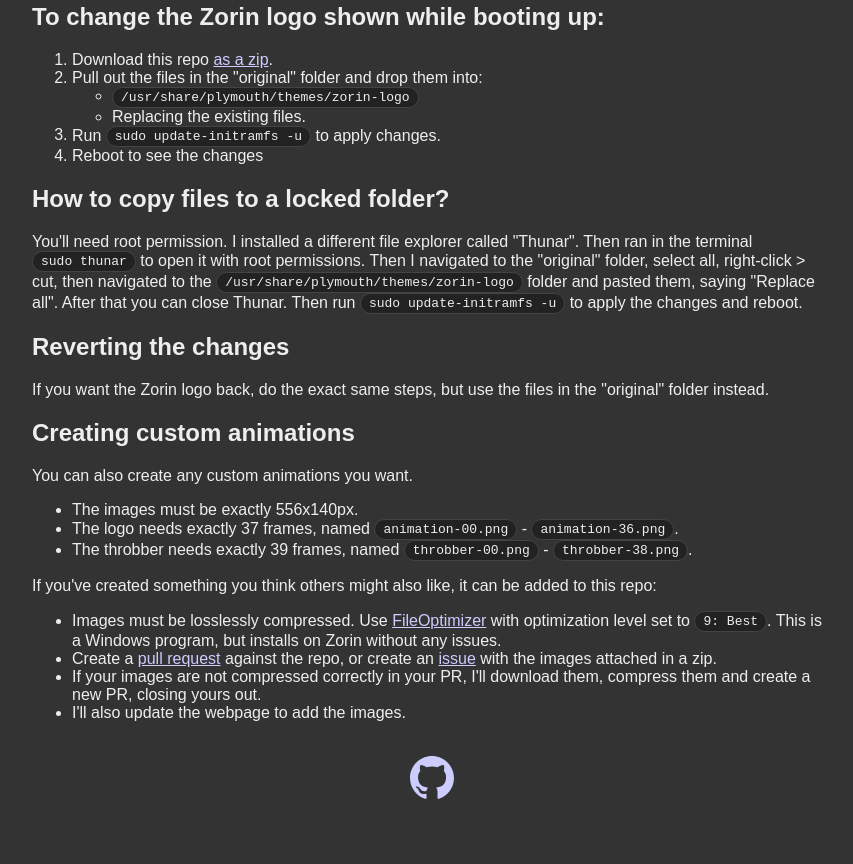
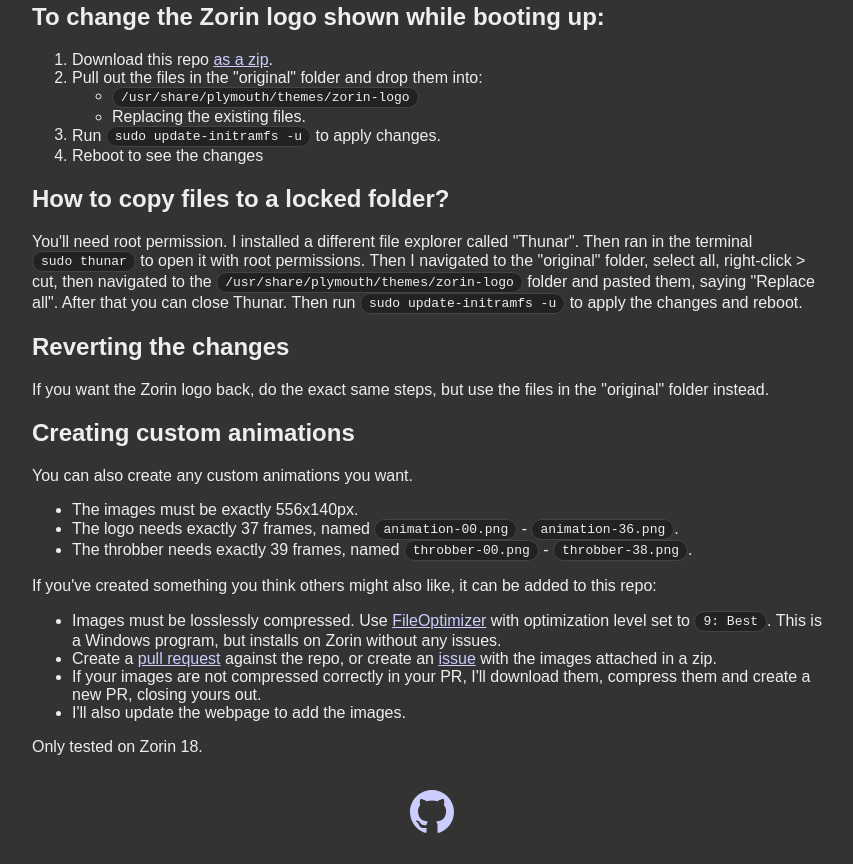
Before and after one commit to TheJaredWilcurt/hide-zorin-boot-logo, a website: page index.html in a window 1280 px wide. Shown: the part 693-1557 px from the top of the page, without its empty margins (208-1061 px from the left). Before the commit the page ends 1523 px from the top, so only its background shows below. Drawn offline with nearby package versions, Linux system fonts and the light colour scheme.

Commit message:
Zorin 18

```diff
--- a/index.html
+++ b/index.html
@@ -268,6 +268,10 @@
             </li>
           </ul>
         </div>
+
+        <p>
+          Only tested on Zorin 18.
+        </p>
       </div>
 
       <a
```
